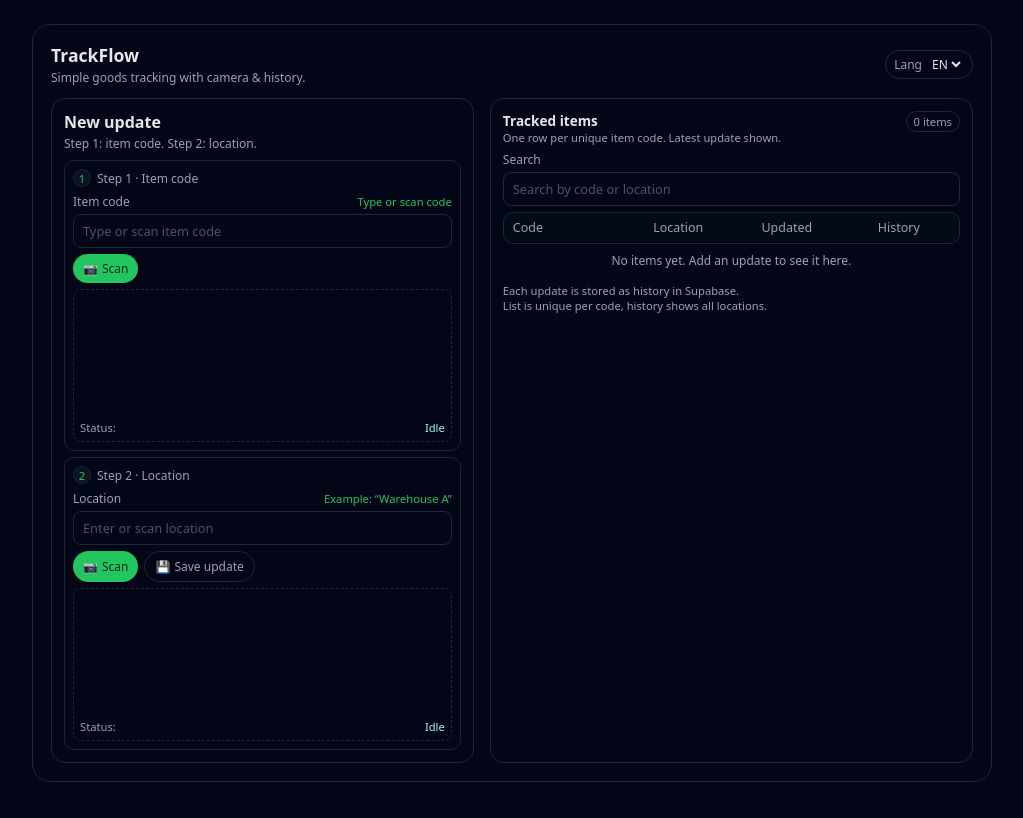
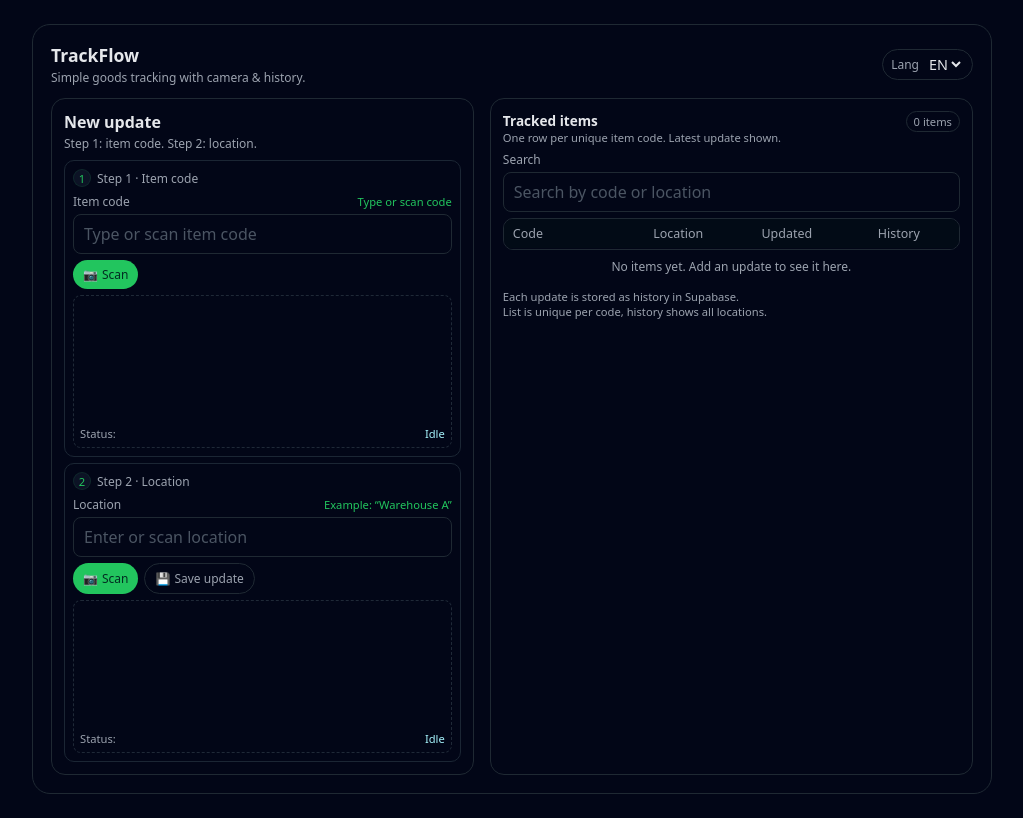
Before and after one commit to cornalispieter/tracking-goods, a plain HTML site: page index.html in a window 1280 px wide. Shown: the whole page, without its empty margins (128-1151 px from the left). Drawn offline with nearby package versions, Linux system fonts and the light colour scheme; a script that the page names is missing.

Commit message:
Update style.css

```diff
--- a/style.css
+++ b/style.css
@@ -73,8 +73,10 @@ header {
   border: none;
   color: var(--text);
   outline: none;
-  font-size: 0.75rem;
+  font-size: 0.9rem; /* sedikit lebih besar, tetap rapi di HP */
 }
+
+
 
 /* MAIN LAYOUT – single column (default) */
 main {
@@ -165,14 +167,15 @@ label span.helper {
 
 input[type="text"] {
   width: 100%;
-  padding: 7px 9px;
+  padding: 8px 10px;
   border-radius: 8px;
   border: 1px solid var(--border);
   background: #020617;
   color: var(--text);
-  font-size: 0.8rem;
+  font-size: 1rem; /* ≈ 16px, biar iOS gak ngezoom */
   outline: none;
 }
+
 
 input::placeholder {
   color: #4b5563;
```
